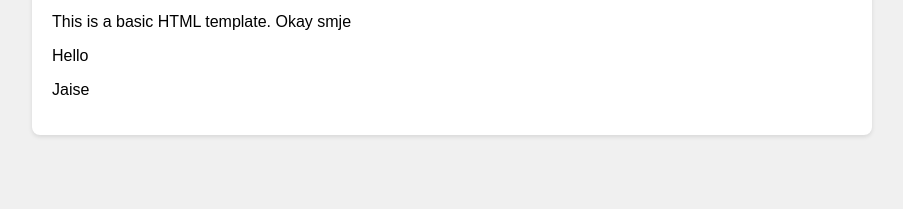
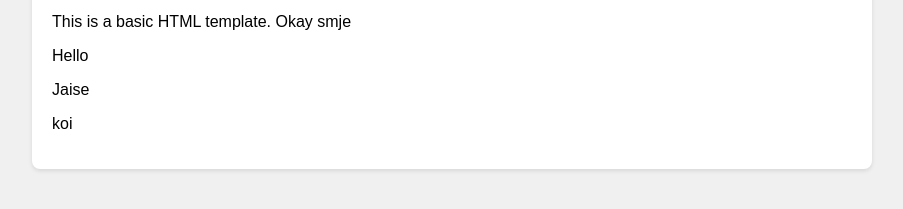
Before and after one commit to abhishekpathakk/conflctwala, a plain HTML site: page index.html in a window 1280 px wide. Shown: the part 141-350 px from the top of the page, without its empty margins (188-1091 px from the left). Drawn offline with Linux system fonts and the light colour scheme.

Commit message:
mainkkkg

```diff
--- a/index.html
+++ b/index.html
@@ -32,6 +32,7 @@
         <p>This is a basic HTML template. Okay smje</p>
         <p>Hello</p>
         <p>Jaise</p>
+        <p>koi</p>
     </div>
 </body>
 </html>
```
